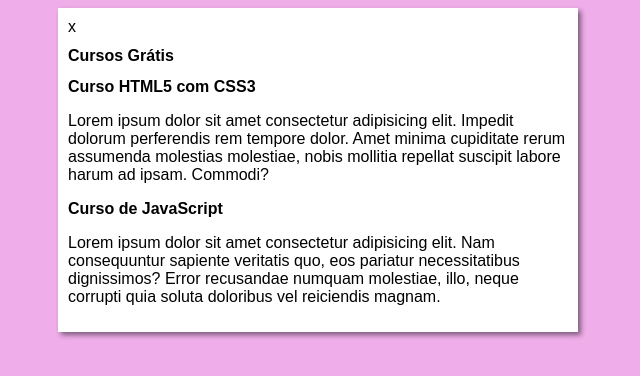
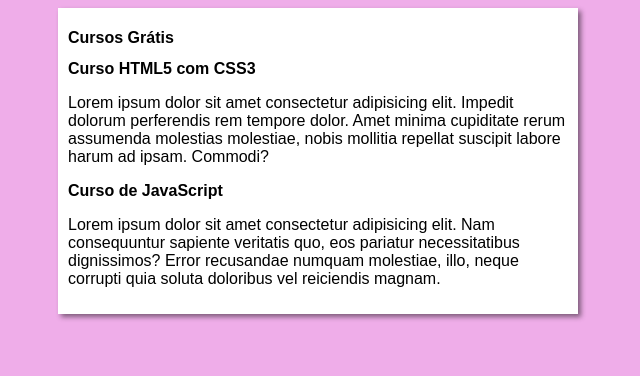
Before and after one commit to fernandoRMF/projeto-site, a plain HTML site: page index.html in a window 1280 px wide. Shown: the whole page, without its empty margins (322-962 px from the left). Drawn offline with Linux system fonts and the light colour scheme.

Commit message:
Update index.html

```diff
--- a/index.html
+++ b/index.html
@@ -7,7 +7,7 @@
     <link rel="stylesheet" href="estilos/style.css">
 </head>
 <body>
-    <main>x
+    <main>
         <header>
             <h1>Cursos Grátis</h1>
         </header>
```
